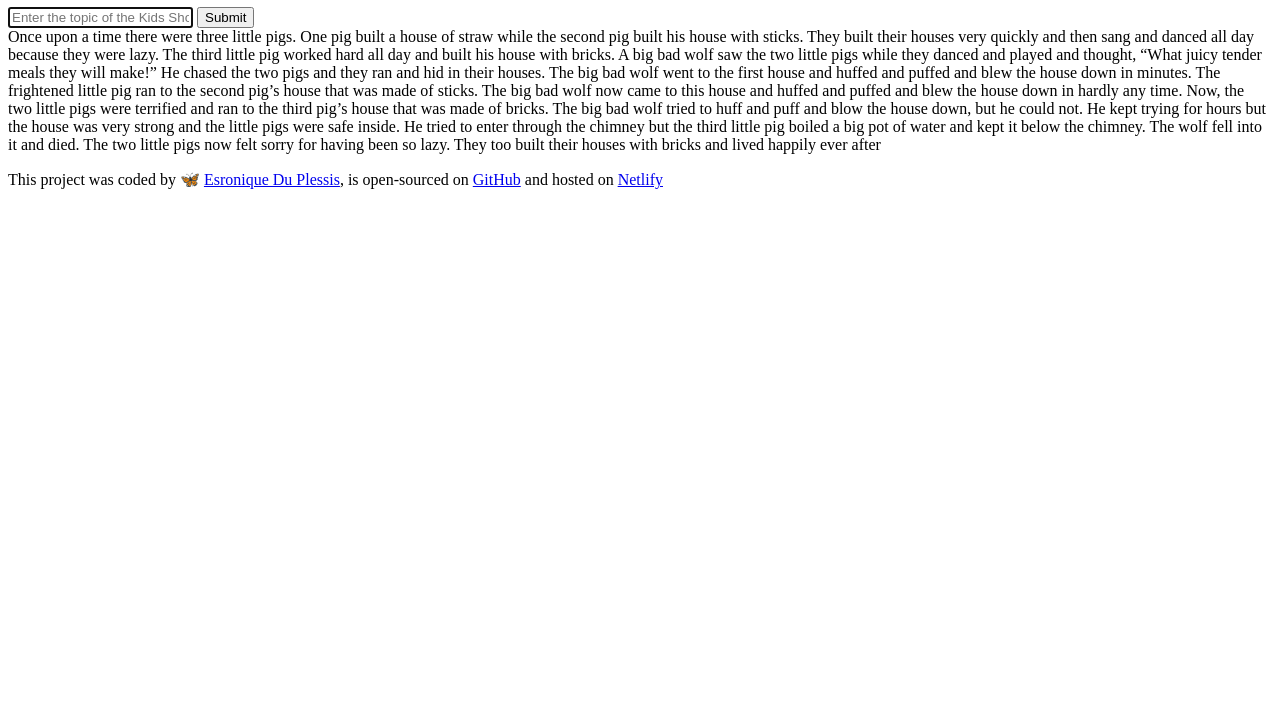
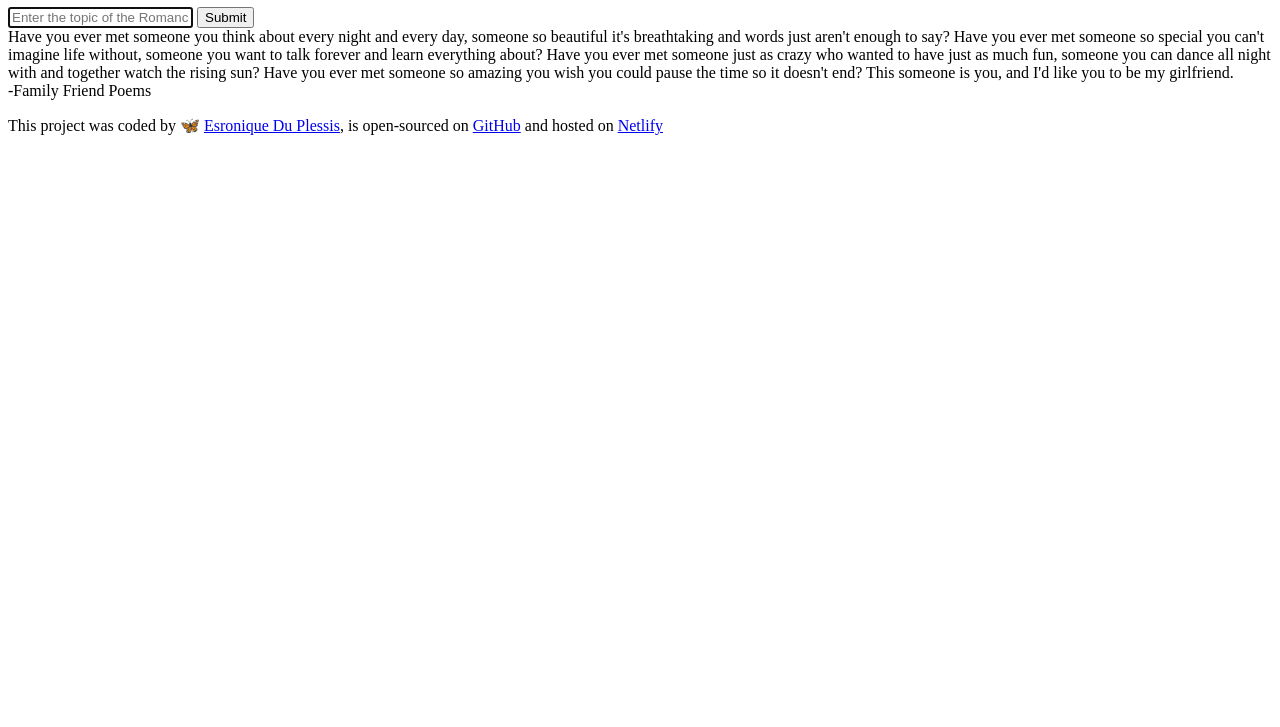
Before and after one commit to Esronique/AI_Romance_Poem_Generator, a plain HTML site: page index.html in a window 1280 px wide. Shown: the part 73-800 px from the top of the page. Drawn offline with Linux system fonts and the light colour scheme.

Commit message:
Changed generator type
Changed generator

```diff
--- a/index.html
+++ b/index.html
@@ -4,46 +4,54 @@
     <meta charset="UTF-8">
     <meta name="viewport" content="width=device-width, initial-scale=1.0">
     <link rel="stylesheet" href="src/styles.css">
-    <title>AI Kids Short Story Generator</title>
+    <title>AI Romance Poem Generator</title>
 </head>
 <body>
+    <div class="container">
     <header>
-        <h1>AI Kids Short Story Generator</h1>
+        <h1>AI Romance Poem Generator</h1>
     </header>
 
     <main>
         <form>
             <input
             type="text"
-            placeholder="Enter the topic of the Kids Short Story"
+            placeholder="Enter the topic of the Romance Poem"
             autofocus
             required
-            autocomplete="off"/>
+            autocomplete="off"
+            class="instruction"/>
             <input
-            type="submit" />
+            type="submit" class="search-button" />
         </form>
-        <div>
-            Once upon a time there were three little pigs. One pig
-built a house of straw while the second pig built his
-house with sticks. They built their houses very quickly
-and then sang and danced all day because they were
-lazy. The third little pig worked hard all day and built
-his house with bricks.
-A big bad wolf saw the two little pigs while they danced
-and played and thought, “What juicy tender meals they
-will make!” He chased the two pigs and they ran and
-hid in their houses. The big bad wolf went to the first
-house and huffed and puffed and blew the house down in minutes. The frightened little
-pig ran to the second pig’s house that was made of sticks. The big bad wolf now came to
-this house and huffed and puffed and blew the house down in hardly any time. Now, the
-two little pigs were terrified and ran to the third pig’s house that was made of bricks.
-The big bad wolf tried to huff and puff and blow the house down, but he could not. He
-kept trying for hours but the house was very strong and the little pigs were safe inside.
-He tried to enter through the chimney but the third little pig boiled a big pot of water
-and kept it below the chimney. The wolf fell into it and died.
-The two little pigs now felt sorry for having been so lazy. They too built their houses with
-bricks and lived happily ever after
-        </div>
+        <div class="poem" >
+            <div class="poem-body" >
+
+           Have you ever met someone you think about
+every night and every day,
+someone so beautiful it's breathtaking
+and words just aren't enough to say?
+
+Have you ever met someone so special
+you can't imagine life without,
+someone you want to talk forever
+and learn everything about?
+
+Have you ever met someone just as crazy
+who wanted to have just as much fun,
+someone you can dance all night with
+and together watch the rising sun?
+
+Have you ever met someone so amazing
+you wish you could pause the time so it doesn't end?
+This someone is you,
+and I'd like you to be my girlfriend.
+
+<div class="poem-author" >
+-Family Friend Poems
+</div>
+</div>
+
     </main>
 
     <footer>
@@ -63,6 +71,7 @@ bricks and lived happily ever after
             <a href="https://kidsshortstorygenerator.netlify.app/" target="_blank">Netlify</a>
         </p>
     </footer>
+    </div>
  <script src="src/index.js"></script>
 </body>
 </html>
```
Also changed, not shown: 1 other file.
